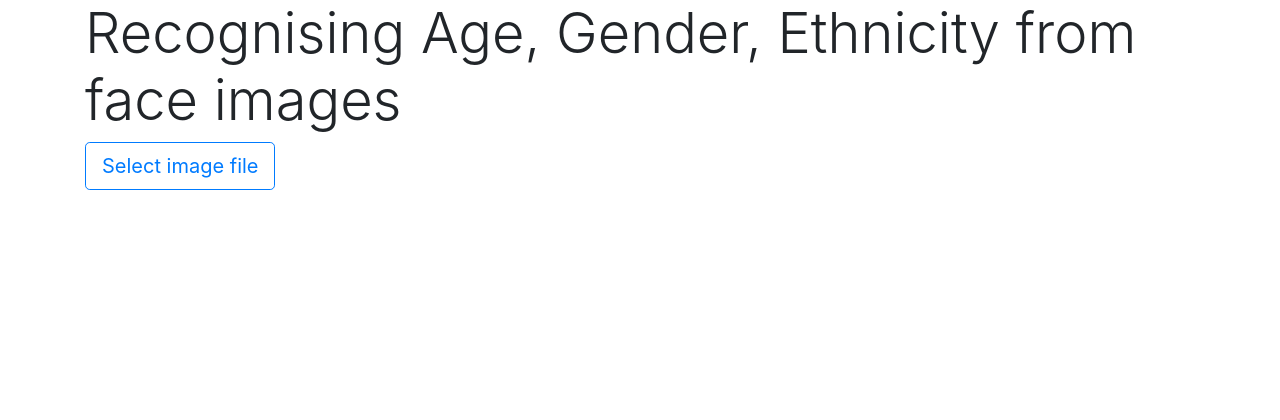
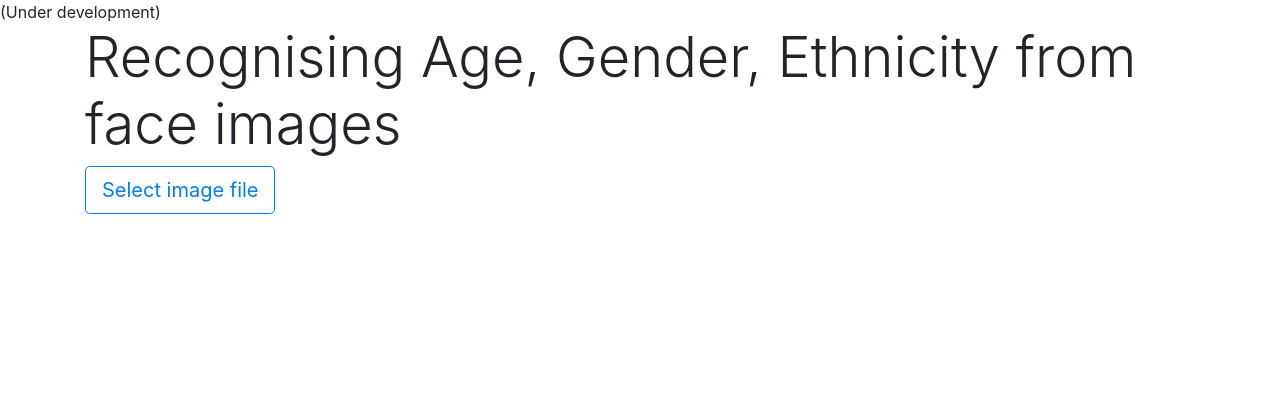
Before and after one commit to siddish-reddy/age-gender-ethnicity-prediction, a Flask app: page / in a window 1280 px wide. Shown: the top 420 px of the page. Run offline with Flask 2, Linux system fonts and the light colour scheme; some libraries are stand-ins or nearby versions.

Commit message:
added "under development "

```diff
--- a/templates/layout.html
+++ b/templates/layout.html
@@ -32,6 +32,7 @@
   </head>
   <body>
     <div class="root-container">
+    <span>(Under development)</span>
 
       {% block body %}{% endblock %}
 
```
